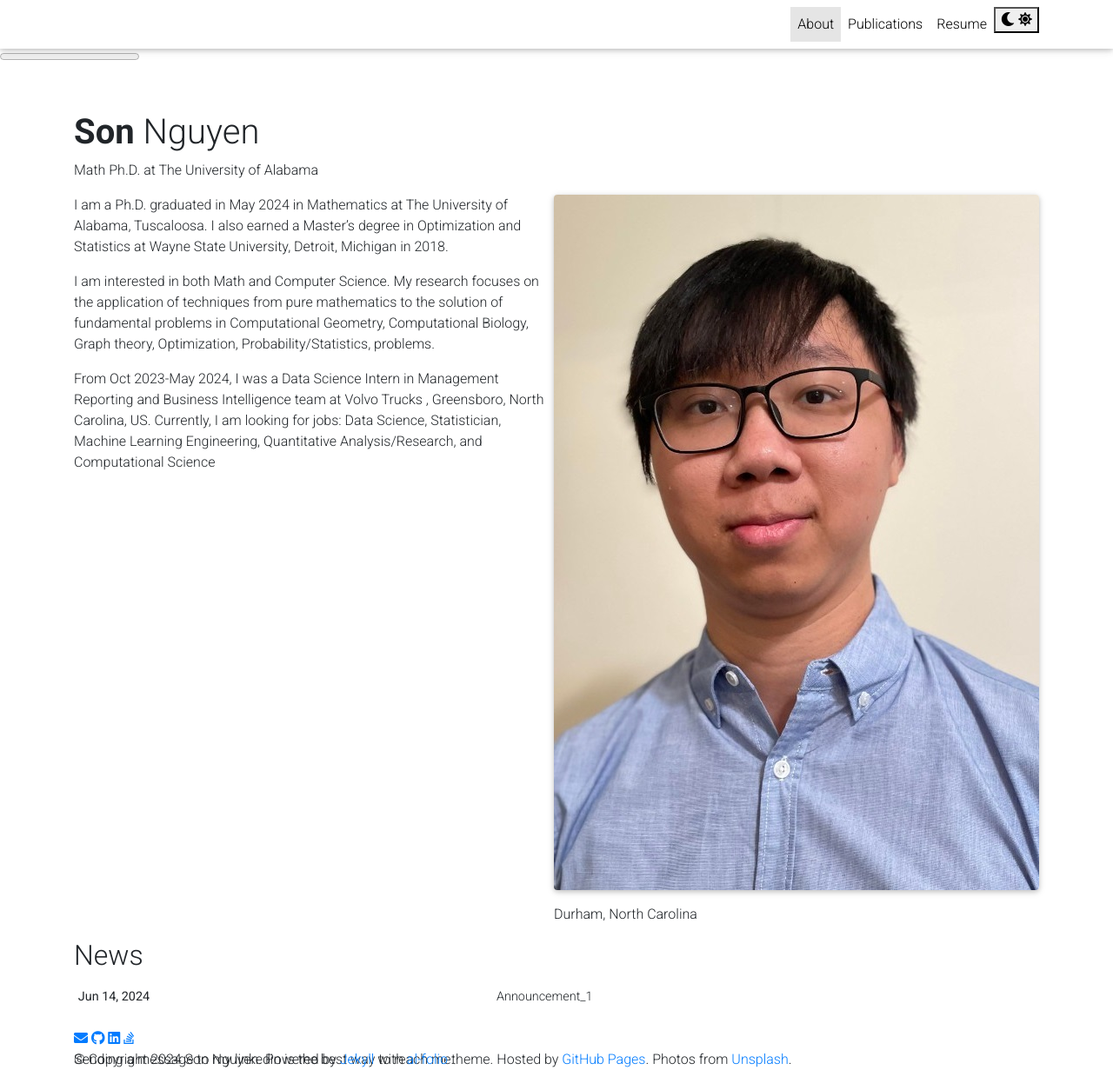
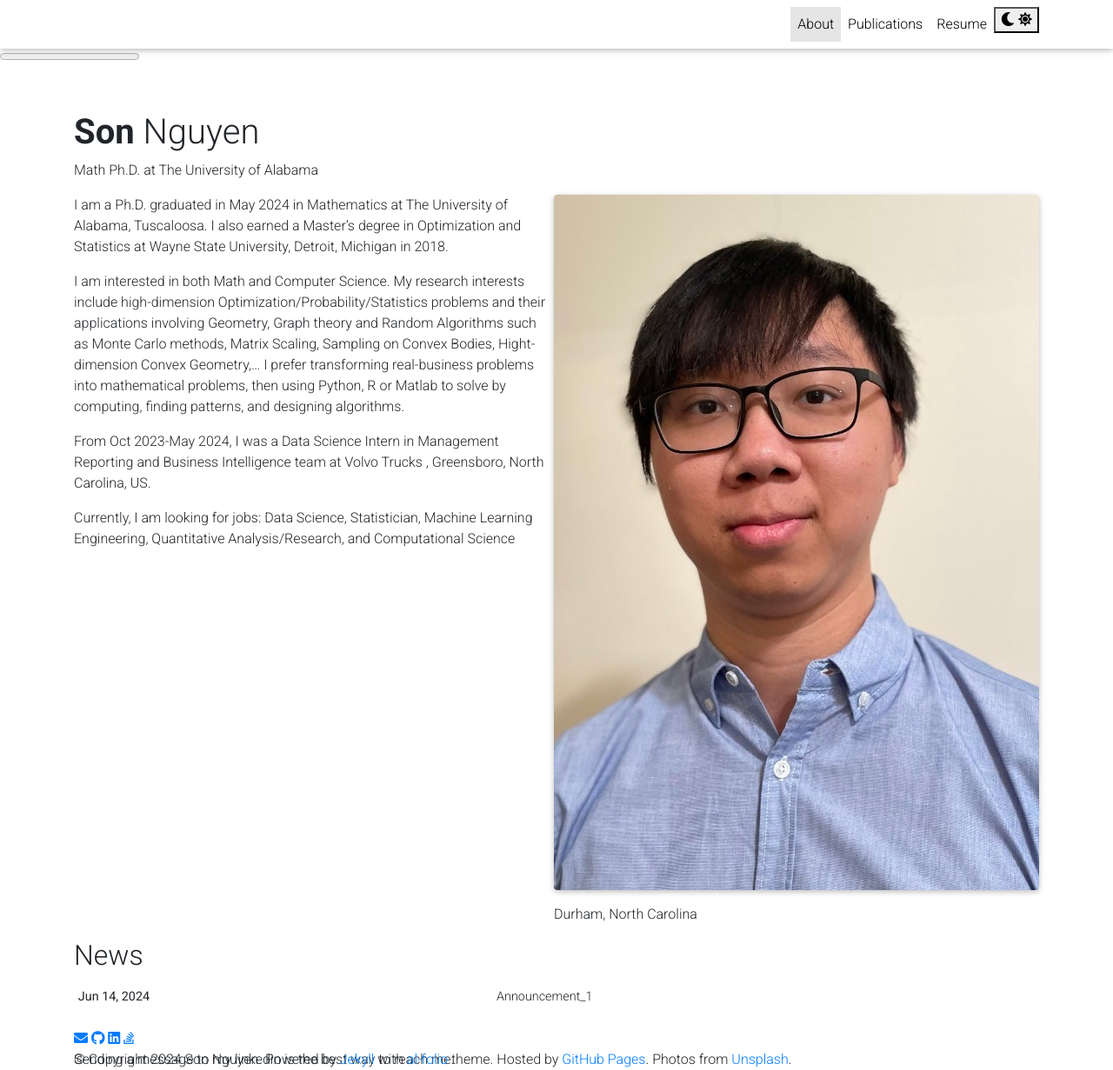
Before and after one commit to nguyendangson/nguyendangson.github.io, a Jekyll site: the page built from _pages/about.md, in a window 1280 px wide and 1231 px high. Shown: the whole window at 87% size. Built offline with Jekyll 4.4.1, drawn with Linux system fonts in a browser that asks for light colours; nearby versions of some CDN libraries; full-size pictures stand in for the smaller copies a plugin makes; library files that are not in the unit come from our copies; comment, search, counter and statistics services are not loaded; a style sheet for code colours, icons or effects is not loaded.

Commit message:
Update about.md

```diff
--- a/_pages/about.md
+++ b/_pages/about.md
@@ -21,6 +21,8 @@ Who_visiting_my_page: true
 
 I am a Ph.D. graduated in May 2024 in Mathematics at The University of Alabama, Tuscaloosa. I also earned a Master's degree in Optimization and Statistics at Wayne State University, Detroit, Michigan in 2018.
 
-I am interested in both Math and Computer Science. My research focuses on the application of techniques from pure mathematics to the solution of fundamental problems in Computational Geometry, Computational Biology, Graph theory, Optimization, Probability/Statistics, problems.
+I am interested in both Math and Computer Science. My research interests include high-dimension Optimization/Probability/Statistics problems and their applications involving Geometry, Graph theory and Random Algorithms such as Monte Carlo methods, Matrix Scaling, Sampling on Convex Bodies, Hight-dimension Convex Geometry,... I prefer transforming real-business problems into mathematical problems, then using Python, R or Matlab to solve by computing, finding patterns, and designing algorithms.
 
-From Oct 2023-May 2024, I was a Data Science Intern in Management Reporting and Business Intelligence team at Volvo Trucks , Greensboro, North Carolina, US. Currently, I am looking for jobs: Data Science, Statistician, Machine Learning Engineering, Quantitative Analysis/Research, and Computational Science
+From Oct 2023-May 2024, I was a Data Science Intern in Management Reporting and Business Intelligence team at Volvo Trucks , Greensboro, North Carolina, US.
+
+Currently, I am looking for jobs: Data Science, Statistician, Machine Learning Engineering, Quantitative Analysis/Research, and Computational Science
```
